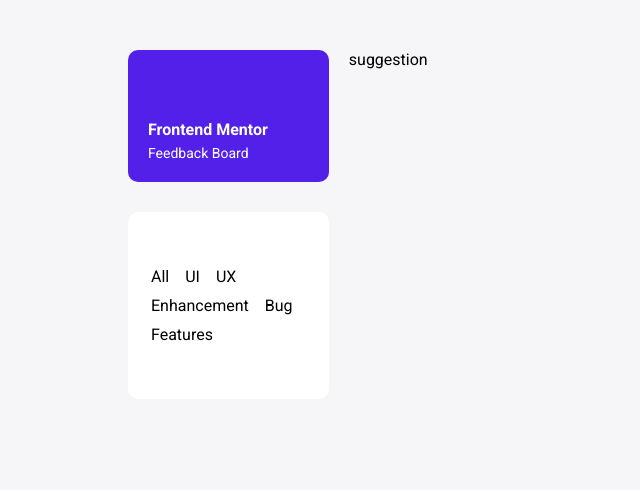
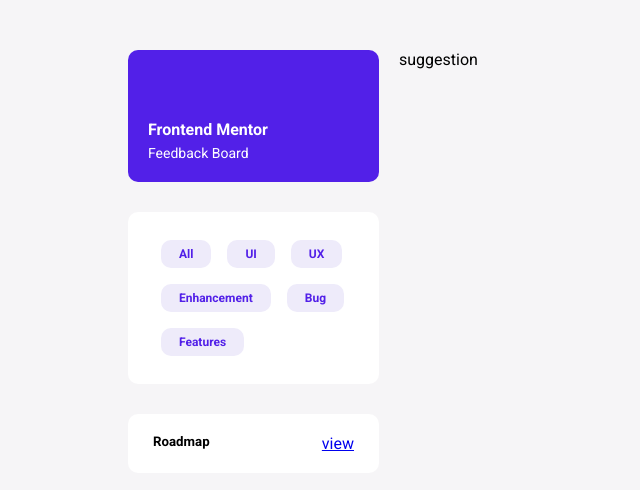
Before and after one commit to Phenol2/product-feedback-app, a React (Vite) app: page / in a window 1280 px wide. Shown: the top 490 px of the page, without its empty margins (0-640 px from the left). Built offline with nearby package versions, Linux system fonts and the light colour scheme.

Commit message:
building the third board on the sidebar component

```diff
--- a/src/components/Layouts/Cards/Cards.jsx
+++ b/src/components/Layouts/Cards/Cards.jsx
@@ -2,7 +2,7 @@
 import { Wrapper } from "./Cards.styled"
 
 const Cards = ({ menu }) => {
-console.log(menu)
+
   return(
   <Wrapper>
     { menu }
--- a/src/components/Layouts/Cards/Cards.styled.js
+++ b/src/components/Layouts/Cards/Cards.styled.js
@@ -1,7 +1,12 @@
 import styled from "styled-components"
 
 export const Wrapper = styled.div`
-    bacground-color: blue;
-    padding: 5px 8px;
-    color: purple:
+    background-color: #eeebfa;
+    padding: 7px 18px;
+    color:  #5220e8;
+    font-size: 12px;
+    margin: 8px;
+    border-radius: 10px;
+    font-weight: bold;
+
 `
--- a/src/components/Sidebar/Sidebar.jsx
+++ b/src/components/Sidebar/Sidebar.jsx
@@ -1,5 +1,5 @@
 import React from 'react';
-import { Wrapper, Board, Menus } from "./Sidebar.styled"
+import { Wrapper, Board, Menus, Roadmap } from "./Sidebar.styled"
 import Cards from "../Layouts/Cards/Cards"
 
 const Sidebar = () => {
@@ -16,8 +16,12 @@
         menus.map((menu, ind) => <Cards key = {ind} menu = { menu} />)
       }
     </Menus>
-    <div>
-    </div>
+    <Roadmap>
+      <div>
+        <h5>Roadmap</h5>
+        <a href = "#">view</a>
+      </div>
+    </Roadmap>
   </Wrapper>);
 };
 
--- a/src/components/Sidebar/Sidebar.styled.js
+++ b/src/components/Sidebar/Sidebar.styled.js
@@ -2,8 +2,6 @@
 
 export const Wrapper = styled.section`
     flex: 1;
-
-
 `
 
 export const Board = styled.div`
@@ -25,15 +23,25 @@
 export const Menus = styled.div`
 background-color: #fff;
 width: 100%;
-padding: 50px 15px ;
+padding: 20px 25px;
 display: flex;
 flex-wrap: wrap;
 border-radius: 10px;
 margin-block: 30px;
+`
 
+export const Roadmap = styled.div`
+background-color: #fff;
+width: 100%;
+padding: 20px 25px;
+display: flex;
+gap: 20px;
+border-radius: 10px;
+margin-block: 30px;
 
- & > span{
-   font-size: 14px;
-   margin-block: 6px;
- }
+& > div:nth-child(1){
+  display: flex;
+  justify-content: space-between;
+  width: 100%;
+}
 `
--- a/src/components/Suggestion/Suggestion.styled.js
+++ b/src/components/Suggestion/Suggestion.styled.js
@@ -1,5 +1,5 @@
 import styled from "styled-components"
 
 export const Wrapper = styled.section`
-  flex: 4;
+  flex: 3;
 `
```
